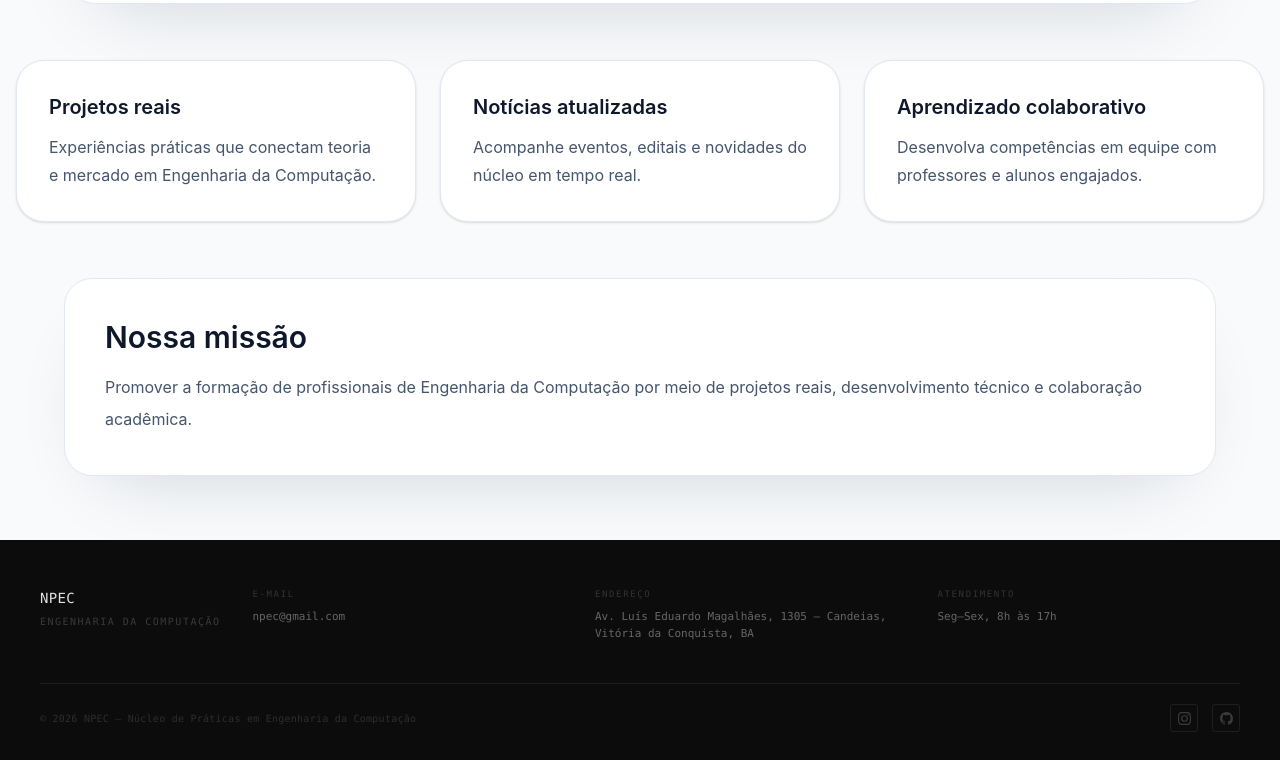
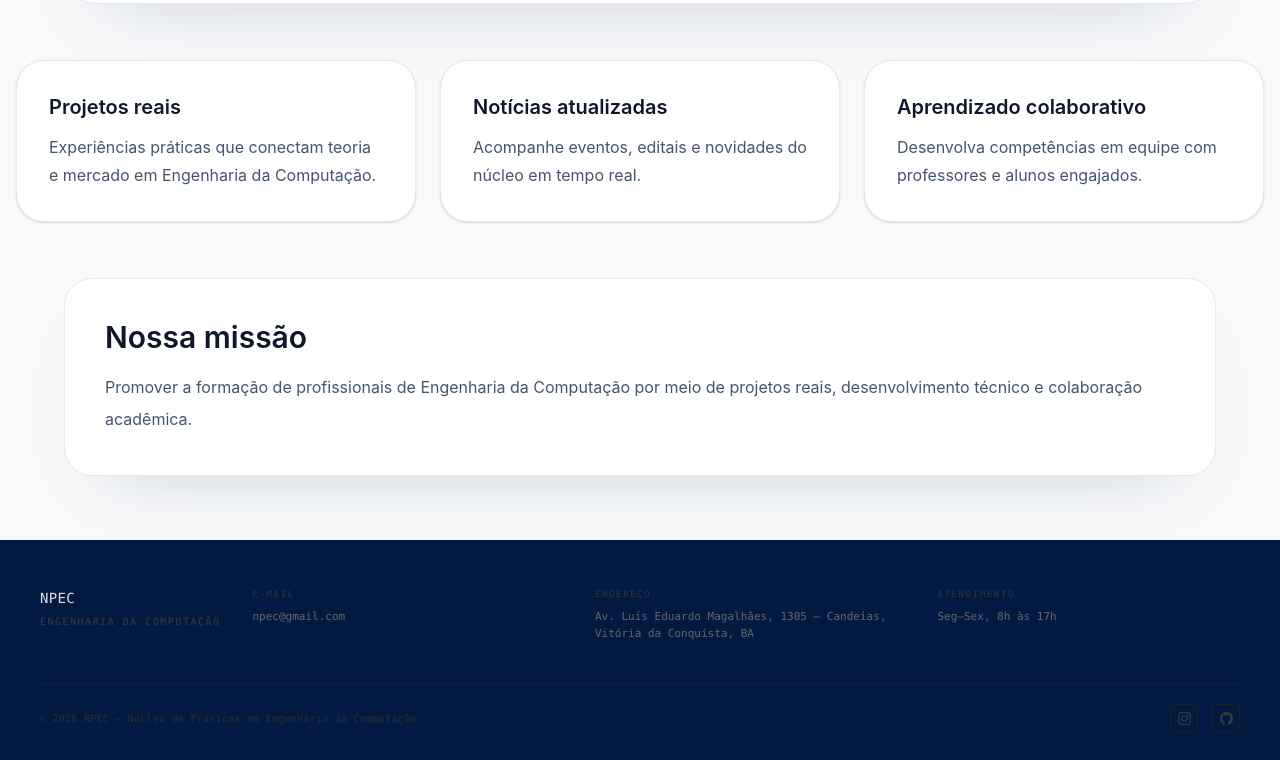
Before and after one commit to feliperrgama/site_npec_ofc, a React (Vite) app in the folder Front-end/: page / in a window 1280 px wide. Shown: the part 606-1366 px from the top of the page. Built offline with nearby package versions, Linux system fonts and the light colour scheme; no server answers.

Commit message:
Change the bg-color of the footer

```diff
--- a/Front-end/src/components/Footer.jsx
+++ b/Front-end/src/components/Footer.jsx
@@ -8,7 +8,7 @@ function Footer() {
   ]
 
   return (
-    <footer className="w-full bg-[#0c0c0c] text-white px-6 sm:px-10 pt-10 sm:pt-12 pb-6 sm:pb-7 font-mono">
+    <footer className="w-full bg-[#021a42] text-white px-6 sm:px-10 pt-10 sm:pt-12 pb-6 sm:pb-7 font-mono">
 
       {/* Topo */}
       <div className="flex flex-col sm:flex-row sm:justify-between sm:items-start gap-8 pb-8 sm:pb-10 border-b border-[#1f1f1f]">
```
